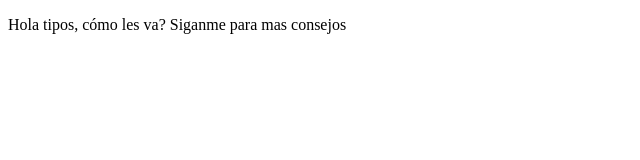
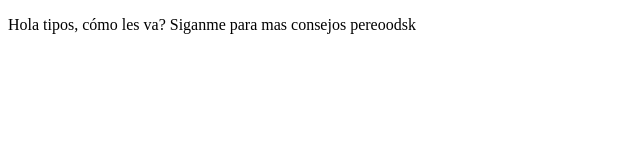
Before and after one commit to Dnyalx/ProyectoDemoCrusoPrework, a plain HTML site: page index.html in a window 1280 px wide. Shown: the full height of the page, 0-640 px from the left. Drawn offline with Linux system fonts and the light colour scheme.

Commit message:
cambios agragamos una línea

```diff
--- a/index.html
+++ b/index.html
@@ -10,6 +10,7 @@
     <p>
         Hola tipos, cómo les va?
         Siganme para mas consejos
+        pereoodsk
     </p>
 </body>
 </html>
```
